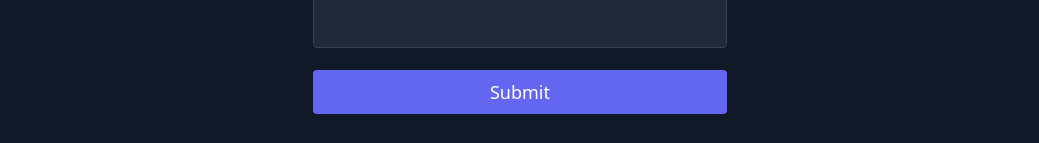
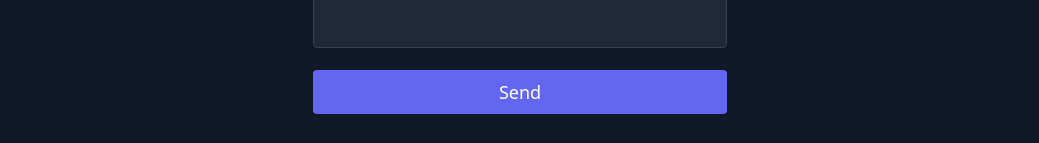
Before and after one commit to ari-flowers/frontend-portfolio-site, a React (Create React App) app: page / in a window 1280 px wide. Shown: the part 2966-3109 px from the top of the page, without its empty margins (120-1159 px from the left). Built offline with nearby package versions, Linux system fonts and the light colour scheme.

Commit message:
Netlify form submission.

```diff
--- a/src/components/Contact.js
+++ b/src/components/Contact.js
@@ -52,8 +52,9 @@ export default function Contact() {
       </div>
       <div className="container px-5 mx-auto ">
         <form
-          netlify
           name="contact"
+          method="POST"
+          data-netlify="true"
           className="lg:w-1/3 md:w-1/2 flex flex-col md:mx-auto w-full md:py-8 mt-8 md:mt-0">
           <div className="relative mb-4">
             <label htmlFor="name" className="leading-7 text-lg text-gray-400">
@@ -92,7 +93,7 @@ export default function Contact() {
           <button
             type="submit"
             className="text-white bg-indigo-500 border-0 py-2 px-6 focus:outline-none hover:bg-indigo-600 rounded text-lg">
-            Submit
+            Send
           </button>
         </form>
       </div>
```
